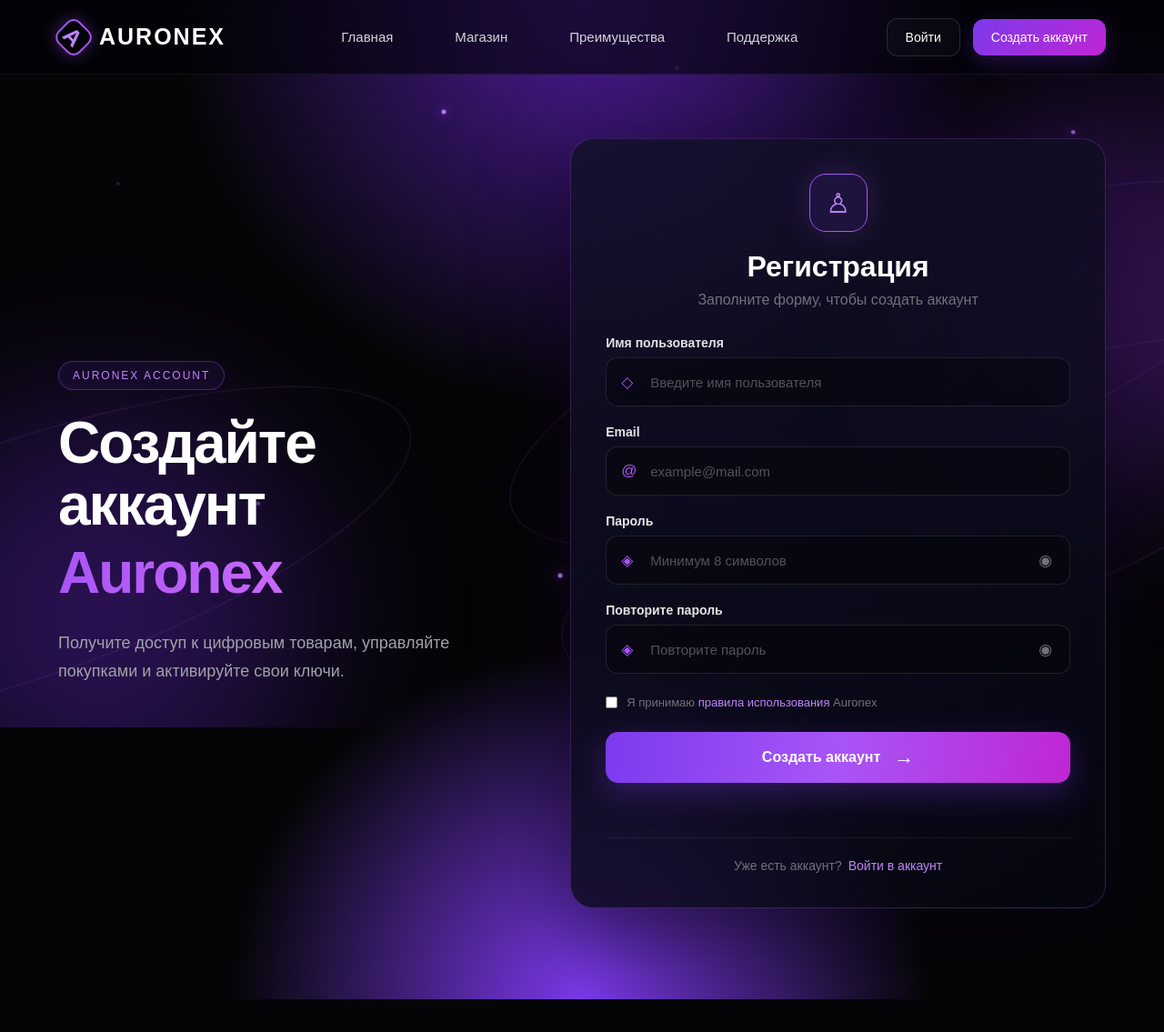
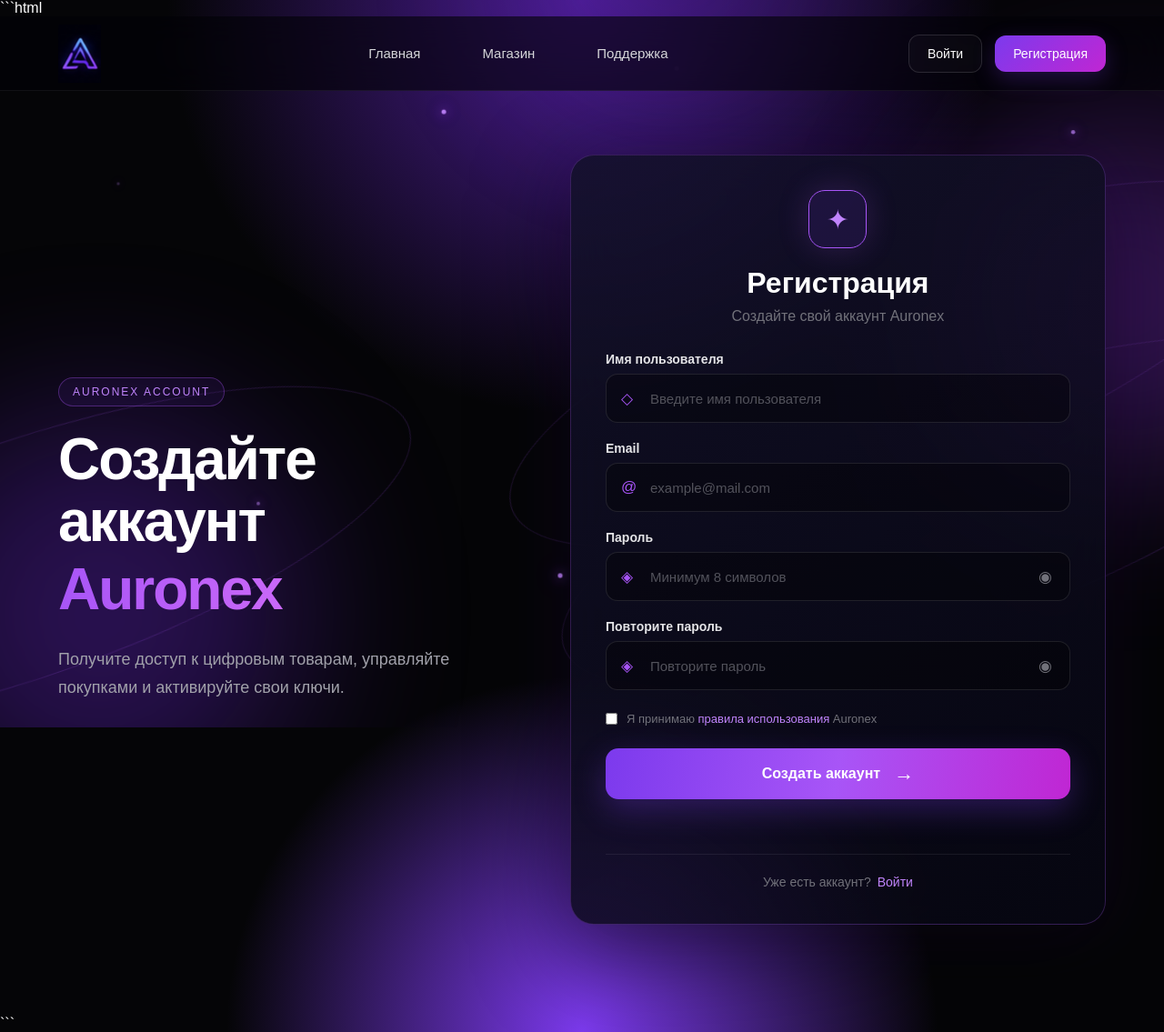
Before and after one commit to ytxomik/Auronex, a plain HTML site: page register.html in a window 1280 px wide. Shown: the whole page at 91% size. Before the commit the page ends 1099 px from the top, so only its background shows below. Drawn offline with Linux system fonts and the light colour scheme.

Commit message:
Update register.html

````diff
--- a/register.html
+++ b/register.html
@@ -1,3 +1,4 @@
+```html
 <!DOCTYPE html>
 <html lang="ru">
 <head>
@@ -6,6 +7,7 @@
 
     <title>Регистрация — Auronex</title>
 
+    <link rel="icon" type="image/png" href="assets/logo.png">
     <link rel="stylesheet" href="css/style.css">
 </head>
 
@@ -36,18 +38,14 @@
     <header class="auth-header">
 
         <a href="index.html" class="brand">
-            <span class="brand-mark">A</span>
-            <span>AURONEX</span>
+            <img src="assets/logo.png" alt="Auronex">
         </a>
-
 
         <nav class="auth-nav">
             <a href="index.html">Главная</a>
             <a href="shop.html">Магазин</a>
-            <a href="#">Преимущества</a>
             <a href="#">Поддержка</a>
         </nav>
-
 
         <div class="header-actions">
             <a href="login.html" class="login-btn">
@@ -55,7 +53,7 @@
             </a>
 
             <a href="register.html" class="register-top-btn">
-                Создать аккаунт
+                Регистрация
             </a>
         </div>
 
@@ -64,7 +62,6 @@
 
     <!-- Основная часть -->
     <main class="register-page">
-
 
         <!-- Левая часть -->
         <section class="register-intro">
@@ -87,30 +84,25 @@
         </section>
 
 
-        <!-- Форма -->
+        <!-- Карточка регистрации -->
         <section class="register-card">
 
             <div class="form-icon">
-                <span>♙</span>
+                ✦
             </div>
 
-
             <div class="form-title">
-
-                <h2>
-                    Регистрация
-                </h2>
+                <h2>Регистрация</h2>
 
                 <p>
-                    Заполните форму, чтобы создать аккаунт
+                    Создайте свой аккаунт Auronex
                 </p>
-
             </div>
 
 
             <form id="registerForm">
 
-
+                <!-- Имя -->
                 <div class="input-group">
 
                     <label for="username">
@@ -139,7 +131,7 @@
                 </div>
 
 
-
+                <!-- Email -->
                 <div class="input-group">
 
                     <label for="email">
@@ -166,7 +158,7 @@
                 </div>
 
 
-
+                <!-- Пароль -->
                 <div class="input-group">
 
                     <label for="password">
@@ -193,6 +185,7 @@
                             type="button"
                             class="password-toggle"
                             data-target="password"
+                            aria-label="Показать пароль"
                         >
                             ◉
                         </button>
@@ -202,7 +195,7 @@
                 </div>
 
 
-
+                <!-- Повтор пароля -->
                 <div class="input-group">
 
                     <label for="passwordConfirm">
@@ -229,6 +222,7 @@
                             type="button"
                             class="password-toggle"
                             data-target="passwordConfirm"
+                            aria-label="Показать пароль"
                         >
                             ◉
                         </button>
@@ -238,7 +232,7 @@
                 </div>
 
 
-
+                <!-- Правила -->
                 <label class="terms">
 
                     <input
@@ -258,7 +252,7 @@
                 </label>
 
 
-
+                <!-- Кнопка -->
                 <button
                     type="submit"
                     class="create-account-btn"
@@ -279,7 +273,7 @@
             </form>
 
 
-
+            <!-- Вход -->
             <div class="already-account">
 
                 <span>
@@ -287,7 +281,7 @@
                 </span>
 
                 <a href="login.html">
-                    Войти в аккаунт
+                    Войти
                 </a>
 
             </div>
@@ -301,3 +295,4 @@
 
 </body>
 </html>
+```
````
